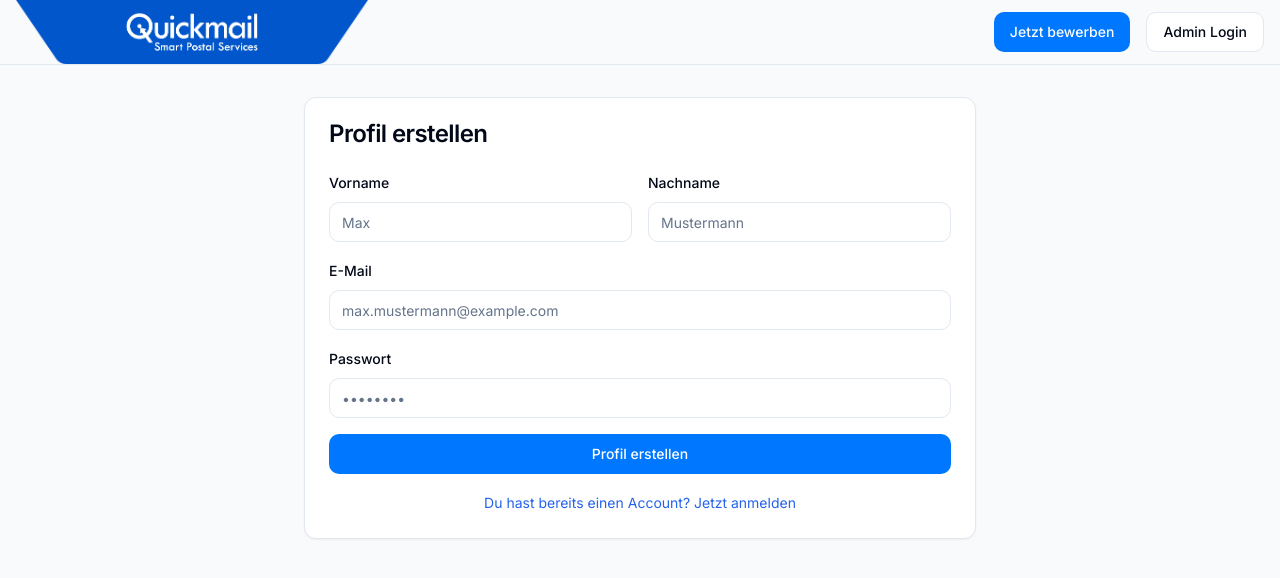
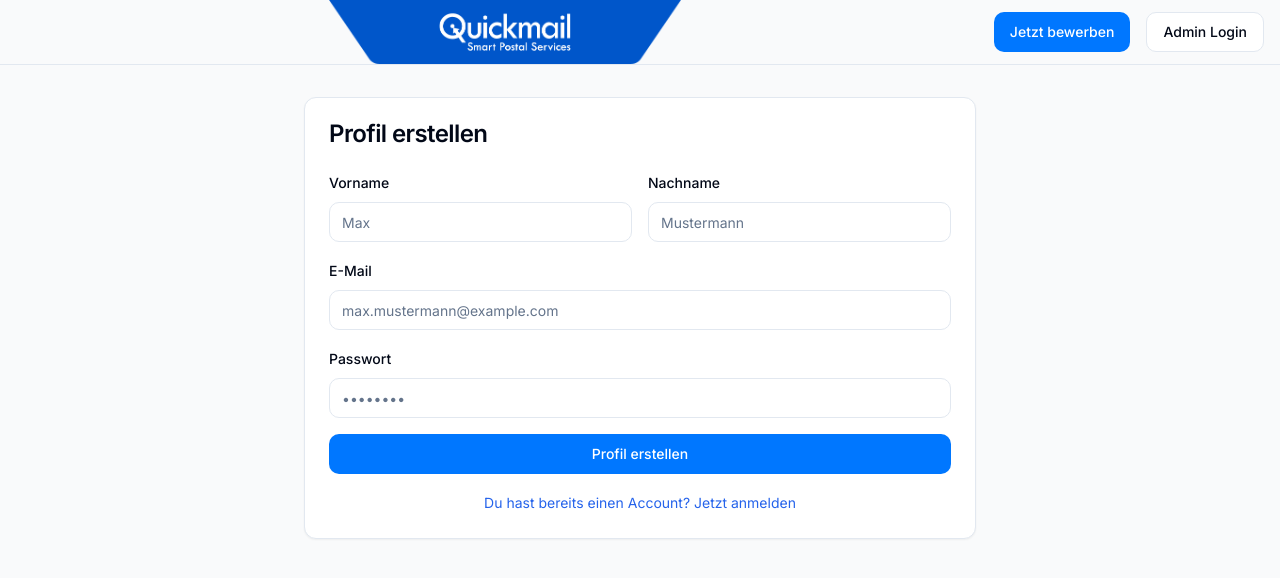
Before and after one commit to lucaelrey/quickonboarder, a React (Vite) app: page /apply in a window 1280 px wide. Shown: the top 578 px of the page. Built offline with nearby package versions, Linux system fonts and the light colour scheme.

Commit message:
Update Navbar styling for logo
Center the logo in the navigation bar for both mobile and desktop views. Remove the background from the navigation bar to make it transparent.
[skip gpt_engineer]

```diff
--- a/src/components/layout/Navbar.tsx
+++ b/src/components/layout/Navbar.tsx
@@ -3,8 +3,9 @@ import { Link } from "react-router-dom";
 
 export const Navbar = () => {
   return (
-    <nav className="border-b">
-      <div className="container mx-auto px-4 flex flex-col md:flex-row items-center justify-center md:justify-between">
+    <nav className="border-b bg-transparent">
+      <div className="container mx-auto px-4 flex flex-col md:flex-row items-center">
+        <div className="w-full flex justify-center">
           <Link to="/" className="flex items-center justify-center">
             <img
               src="/lovable-uploads/8294c711-1f00-4f39-bdd8-771770011abf.png"
@@ -12,6 +13,7 @@ export const Navbar = () => {
               className="h-16 object-contain"
             />
           </Link>
+        </div>
         <div className="flex items-center space-x-4 mt-4 md:mt-0">
           <Link to="/apply">
             <Button variant="default">Jetzt bewerben</Button>
```
Lines whose indentation alone changed are shown as unchanged.
